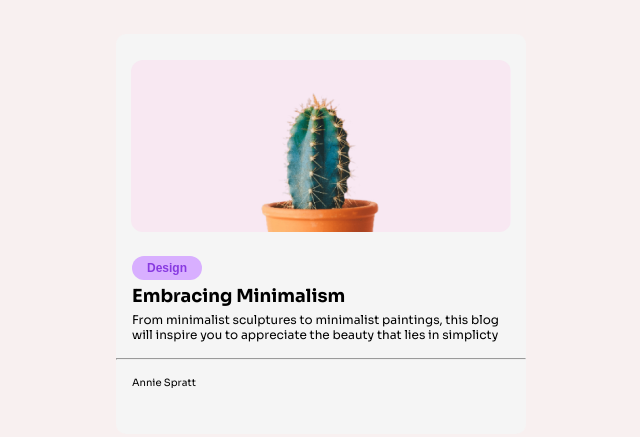
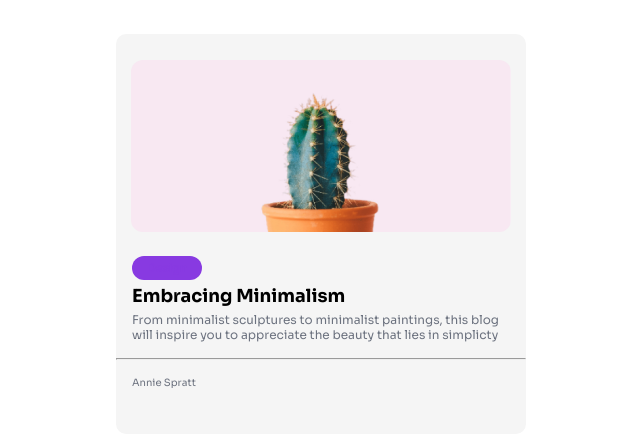
Before and after one commit to kolamat/dccl--responsive-mini-blog-card, a plain HTML site: page index.html in a window 1280 px wide. Shown: the part 126-563 px from the top of the page, without its empty margins (319-959 px from the left). Drawn offline with Linux system fonts and the light colour scheme.

Commit message:
On branch main Changes to be committed: 	modified:   style.css

```diff
--- a/style.css
+++ b/style.css
@@ -9,7 +9,7 @@
 body {
   display: flex;
   justify-content: center;
-  background: rgb(248, 240, 240);
+  background: #ffffff;
 }
 .card {
   display: grid;
@@ -36,6 +36,7 @@ body {
 
 .texts span {
   font-size: 12px;
+  color: #6c727f;
 }
 
 img {
@@ -48,7 +49,7 @@ button {
   border-radius: 30px;
   border: 10px;
   padding: 5px;
-  background: rgb(216, 175, 255);
+  background: #883ae1;
   color: #883ae1;
   font-weight: bold;
   font-size: 12px;
@@ -70,4 +71,5 @@ button {
 .footer {
   padding: 1rem;
   font-size: 10px;
+  color: #6c727f;
 }
```
